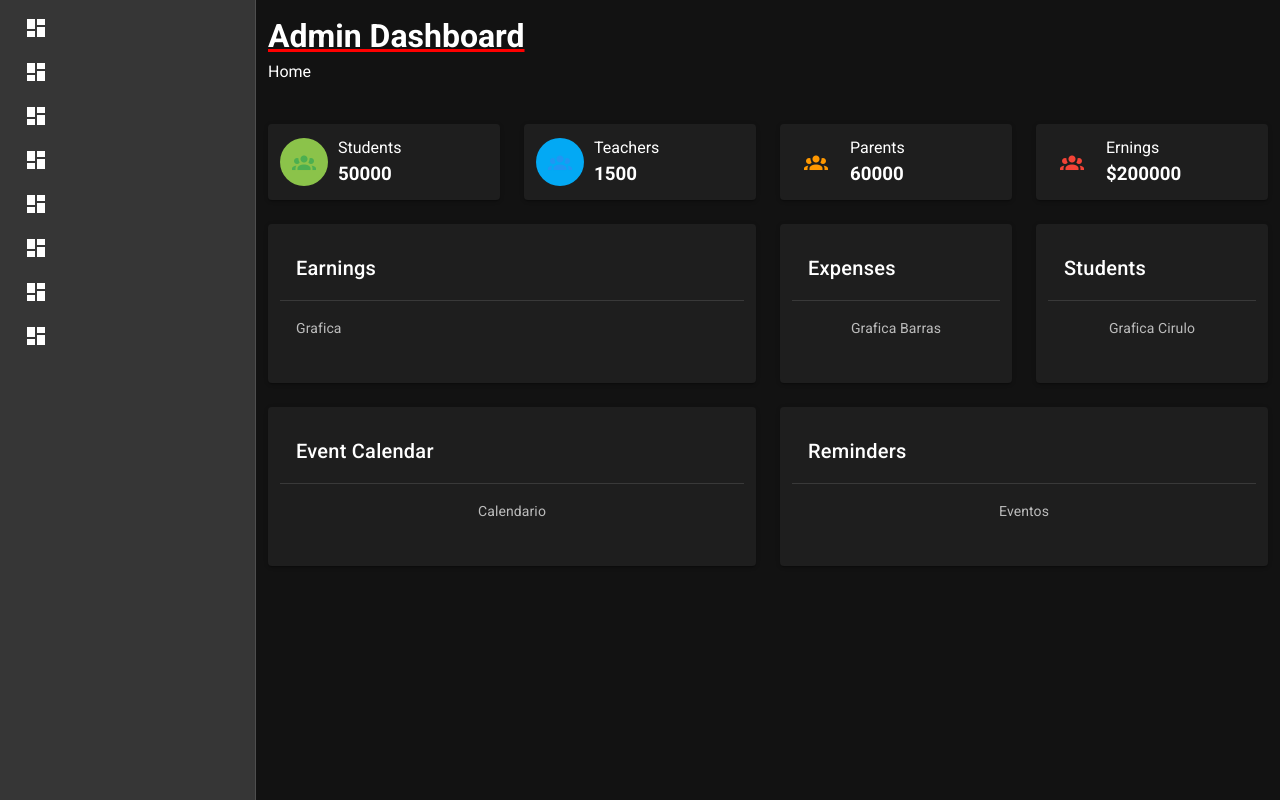
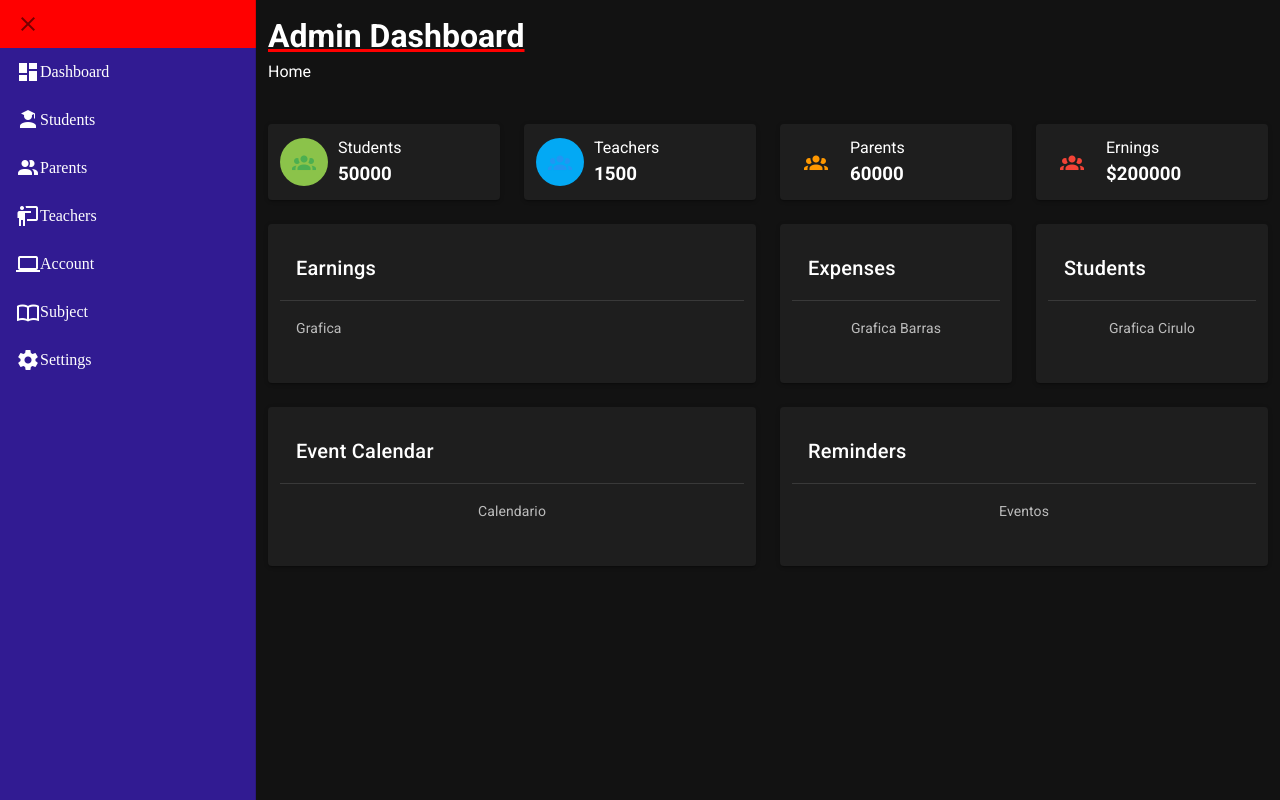
Before and after one commit to SchoolManagmentCN/frontend-school, a Nuxt app: page /dashboard/admin in a window 1280 px wide. Built offline with nearby package versions, Linux system fonts and the light colour scheme.

Commit message:
Diseño Arreglado y layouts empezados

```diff
--- a/components/login.vue
+++ b/components/login.vue
@@ -1,19 +1,27 @@
 <template>
-  <v-container display="flex" style="height: 100vh; width: 100%;">
-    <v-row style="height: 100%;">
-      <v-col cols="12" sm="6" class="left">
-        <img src="../assets/img/logo.png" alt="Logo" class="logo">
-        <p style="color: white;">
-          WELCOME
-        </p>
+  <v-app>
+    <v-container fluid>
+      <v-row style="height: 100vh;">
+        <v-col cols="6" class="left">
+          <h1>WELCOME</h1>
         </v-col>
-
-      <v-col cols="12" sm="6" class="right">
-        <v-card>
+        <v-col cols="6" style="background-color: #311B92;" class="right">
+          <v-card class="Form" style="background-color: white;">
             <v-card-text>
               <v-form>
-              <v-text-field v-model="email" placeholder="Correo electrónico" label="Correo electrónico" solo />
-              <v-text-field v-model="password" placeholder="Contraseña" label="Contraseña" type="password" solo />
+                <v-text-field
+                  v-model="email"
+                  placeholder="Correo electrónico"
+                  label="Correo electrónico"
+                  solo
+                />
+                <v-text-field
+                  v-model="password"
+                  placeholder="Contraseña"
+                  label="Contraseña"
+                  type="password"
+                  solo
+                />
                 <a href="#" style="display: block; text-align: left;">Forgot your password?</a>
                 <v-btn
                   style="background-color: red; color: white;"
@@ -34,6 +42,7 @@
         </v-col>
       </v-row>
     </v-container>
+  </v-app>
 </template>
 
 <script>
@@ -52,8 +61,6 @@ export default {
 .left {
   background-image: url(../assets/img/FondoLoginR.jpg);
   background-size: cover;
-  height: 100vh;
-  width: 50%;
   display: flex;
   flex-direction: column;
   justify-content: center;
@@ -61,17 +68,19 @@ export default {
 }
 
 .right {
-  background-color: blue;
-  width: 50%;
   display: flex;
   flex-direction: column;
   justify-content: center;
   align-items: center;
 }
 
-.logo {
-  max-width: 200px;
-  max-height: 200px;
+.Form {
+  height: 45%;
+  width: 60%;
+  display: flex;
+  flex-direction: column;
+  justify-content: center;
+  align-items: center;
+}
 
-}
 </style>
--- a/layouts/navegation.vue
+++ b/layouts/navegation.vue
@@ -1,116 +1,67 @@
 <template>
   <v-navigation-drawer
-    v-model="drawer"
+    style="background-color: #311B92;"
     app
-    color="blue"
-    dark
+    permanent
+    left
   >
-    <v-list dense nav>
-      <v-list-item link>
-        <v-list-item link>
-          <v-icon @click="toggleExpanded('dashboard')">
+    <v-list-item style="background-color: red;">
+      <v-icon>
+        mdi-close
+      </v-icon>
+    </v-list-item>
+
+    <v-list-item style="background-color: #311B92; color: white;" link title="DashBoard">
+      <v-icon style="color: white;">
         mdi-view-dashboard
       </v-icon>
-          <v-list-item-title v-show="expandedItems.dashboard">
-            Logo
-          </v-list-item-title>
+      <p>Dashboard</p>
     </v-list-item>
+    <v-list-item style="background-color: #311B92; color: white;" link title="Students">
+      <v-icon style="color: white;">
+        mdi-account-school
+      </v-icon>
+      <p>Students</p>
     </v-list-item>
-
-      <v-list-item link>
-        <v-list-item link>
-          <v-icon @click="toggleExpanded('dashboard')">
-            mdi-view-dashboard
+    <v-list-item style="background-color: #311B92; color: white;" link title="Parents">
+      <v-icon style="color: white;">
+        mdi-account-multiple
       </v-icon>
-          <v-list-item-title v-show="expandedItems.dashboard">
-            Dashboard
-          </v-list-item-title>
+      <p>Parents</p>
     </v-list-item>
+    <v-list-item style="background-color: #311B92; color: white;" link title="Teachers">
+      <v-icon style="color: white;">
+        mdi-human-male-board
+      </v-icon>
+      <p>Teachers</p>
     </v-list-item>
-
-      <v-list-item link>
-        <v-list-item link>
-          <v-icon @click="toggleExpanded('dashboard')">
-            mdi-view-dashboard
+    <v-list-item style="background-color: #311B92; color: white;" link title="Account">
+      <v-icon style="color: white;">
+        mdi-laptop
       </v-icon>
-          <v-list-item-title v-show="expandedItems.dashboard">
-            Students
-          </v-list-item-title>
+      <p>Account</p>
     </v-list-item>
+    <v-list-item style="background-color: #311B92; color: white;" link title="Subject">
+      <v-icon style="color: white;">
+        mdi-book-open-blank-variant-outline
+      </v-icon>
+      <p>Subject</p>
     </v-list-item>
-
-      <v-list-item link>
-        <v-list-item link>
-          <v-icon @click="toggleExpanded('dashboard')">
-            mdi-view-dashboard
+    <v-list-item style="background-color: #311B92; color: white;" link title="Settings">
+      <v-icon style="color: white;">
+        mdi-cog
       </v-icon>
-          <v-list-item-title v-show="expandedItems.dashboard">
-            Parents
-          </v-list-item-title>
+      <p>Settings</p>
     </v-list-item>
-      </v-list-item>
-
-      <v-list-item link>
-        <v-list-item link>
-          <v-icon @click="toggleExpanded('dashboard')">
-            mdi-view-dashboard
-          </v-icon>
-          <v-list-item-title v-show="expandedItems.dashboard">
-            Teachers
-          </v-list-item-title>
-        </v-list-item>
-      </v-list-item>
-
-      <v-list-item link>
-        <v-list-item link>
-          <v-icon @click="toggleExpanded('dashboard')">
-            mdi-view-dashboard
-          </v-icon>
-          <v-list-item-title v-show="expandedItems.dashboard">
-            Account
-          </v-list-item-title>
-        </v-list-item>
-      </v-list-item>
-
-      <v-list-item link>
-        <v-list-item link>
-          <v-icon @click="toggleExpanded('dashboard')">
-            mdi-view-dashboard
-          </v-icon>
-          <v-list-item-title v-show="expandedItems.dashboard">
-            Subject
-          </v-list-item-title>
-        </v-list-item>
-      </v-list-item>
-
-      <v-list-item link>
-        <v-list-item link>
-          <v-icon @click="toggleExpanded('dashboard')">
-            mdi-view-dashboard
-          </v-icon>
-          <v-list-item-title v-show="expandedItems.dashboard">
-            Settings
-          </v-list-item-title>
-        </v-list-item>
-      </v-list-item>
-    </v-list>
   </v-navigation-drawer>
 </template>
 
 <script>
 export default {
   data () {
-    return {
-      expandedItems: {
-        dashboard: false
-        // ...
-      }
-    }
-  },
-  methods: {
-    toggleExpanded (item) {
-      this.expandedItems[item] = !this.expandedItems[item]
-    }
   }
 }
 </script>
+
+<style>
+</style>
```
Lines whose indentation alone changed are shown as unchanged.
